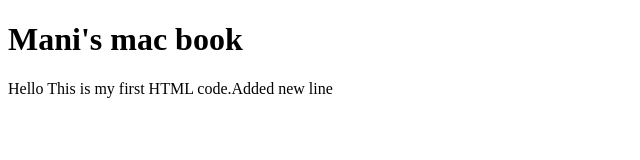
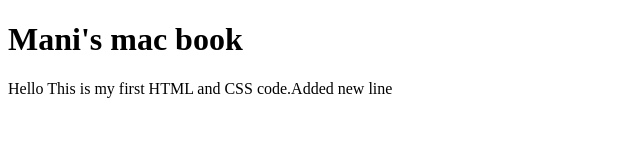
Before and after one commit to Manidipta/HTMLDemo, a plain HTML site: page index.html in a window 1280 px wide. Shown: the full height of the page, 0-640 px from the left. Drawn offline with Linux system fonts and the light colour scheme.

Commit message:
4th commit

```diff
--- a/index.html
+++ b/index.html
@@ -4,7 +4,7 @@
 <body>
 
 <h1>Mani's mac book</h1>
-<p>Hello This is my first HTML code.Added new line</p>
+<p>Hello This is my first HTML and CSS code.Added new line</p>
 
 </body>
 </html>
```
